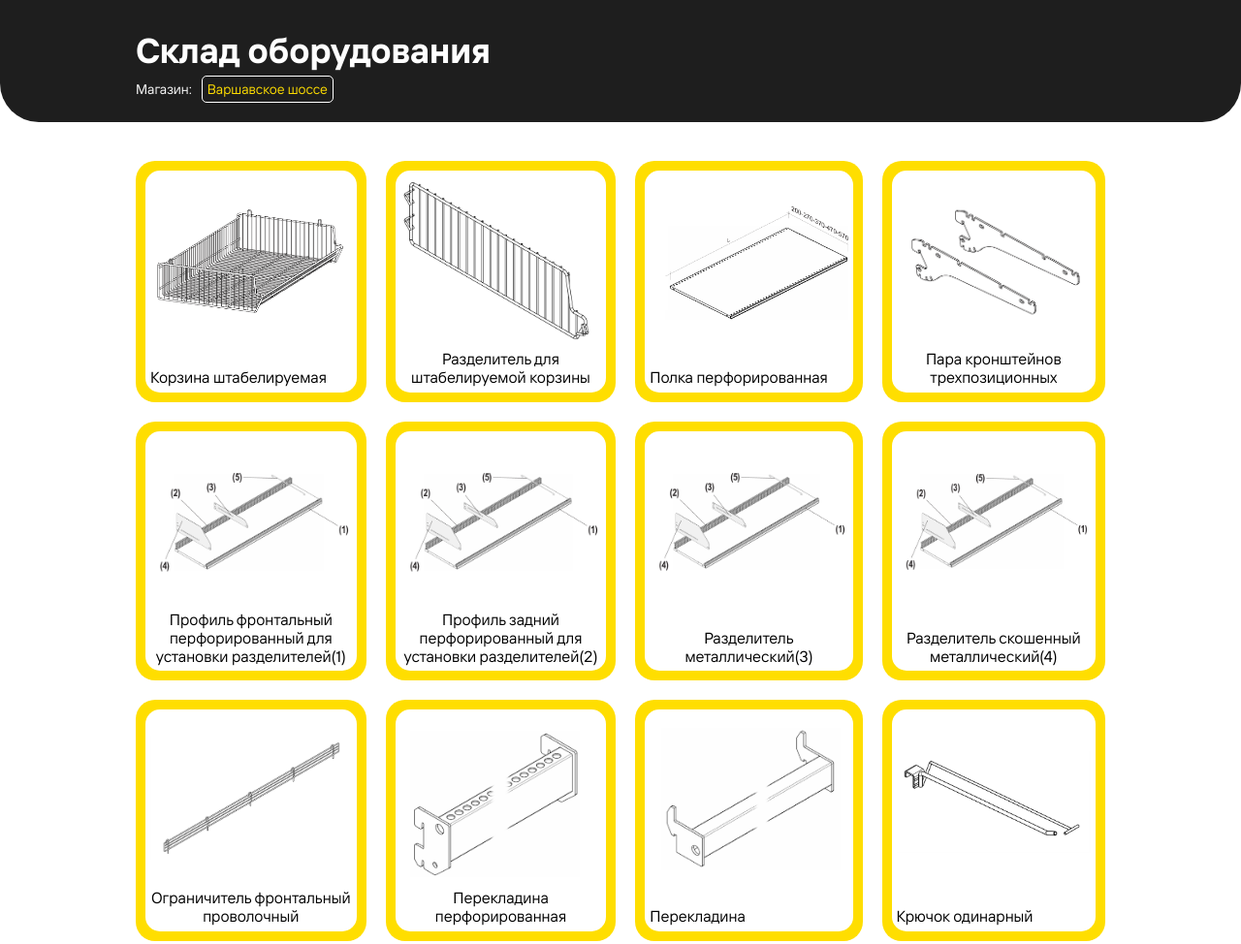
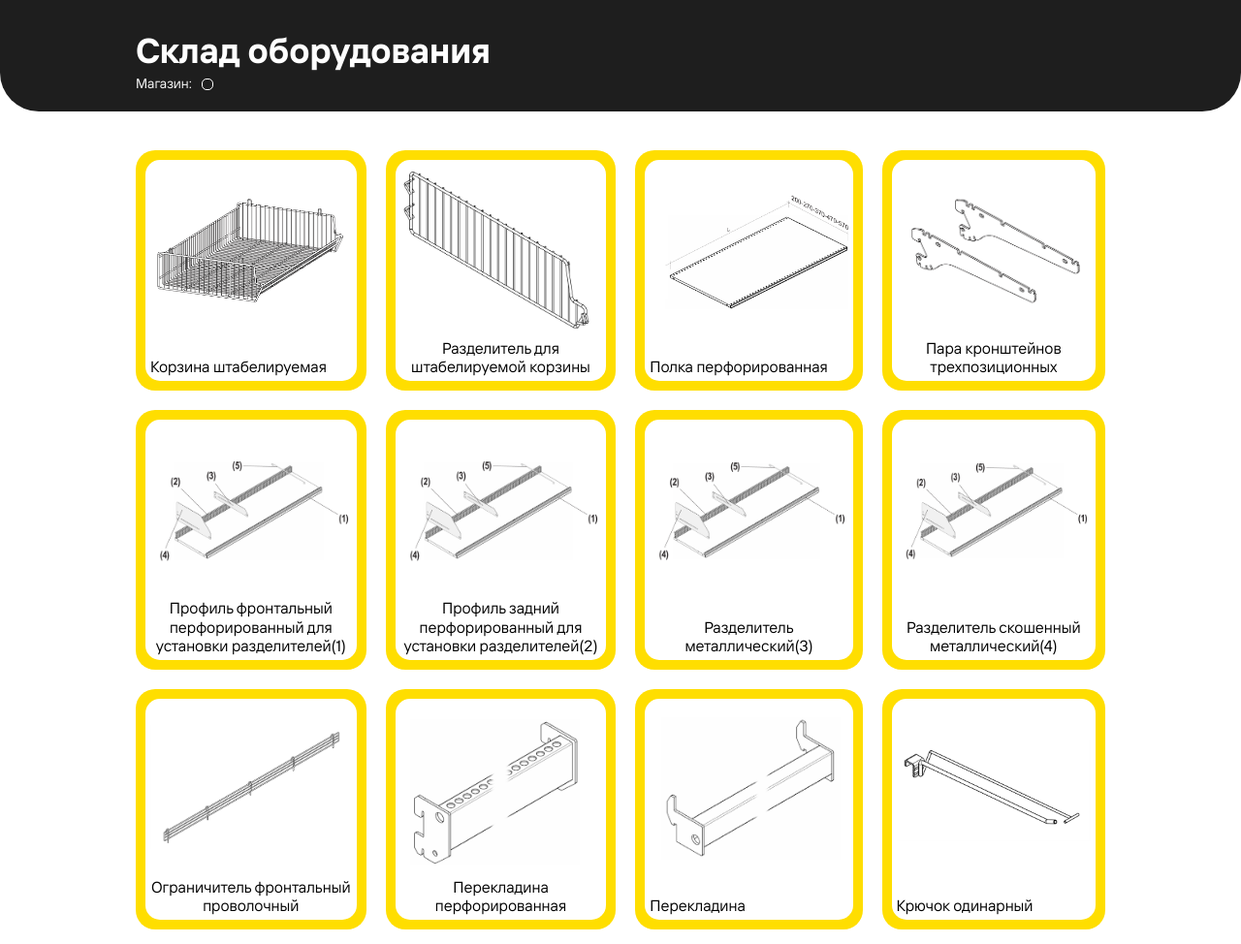
Before and after one commit to Vlad-736/EquipmentAccountingLMP, a website: page public/index.html in a window 1280 px wide. Shown: the top 974 px of the page at 97% size. Drawn offline with Linux system fonts and the light colour scheme; a web font is replaced by a local one.

Commit message:
Update index.html

```diff
--- a/public/index.html
+++ b/public/index.html
@@ -20,7 +20,7 @@
           <div class="header__location location">
             <span class="location__text">Магазин:</span>
             <button class="location__shop" type="button">
-              <span class="location__shop-name">Варшавское шоссе</span>
+              <span class="location__shop-name"></span>
             </button>
             <ul class="location__sublist">
               <li class="location__subitem">
```
